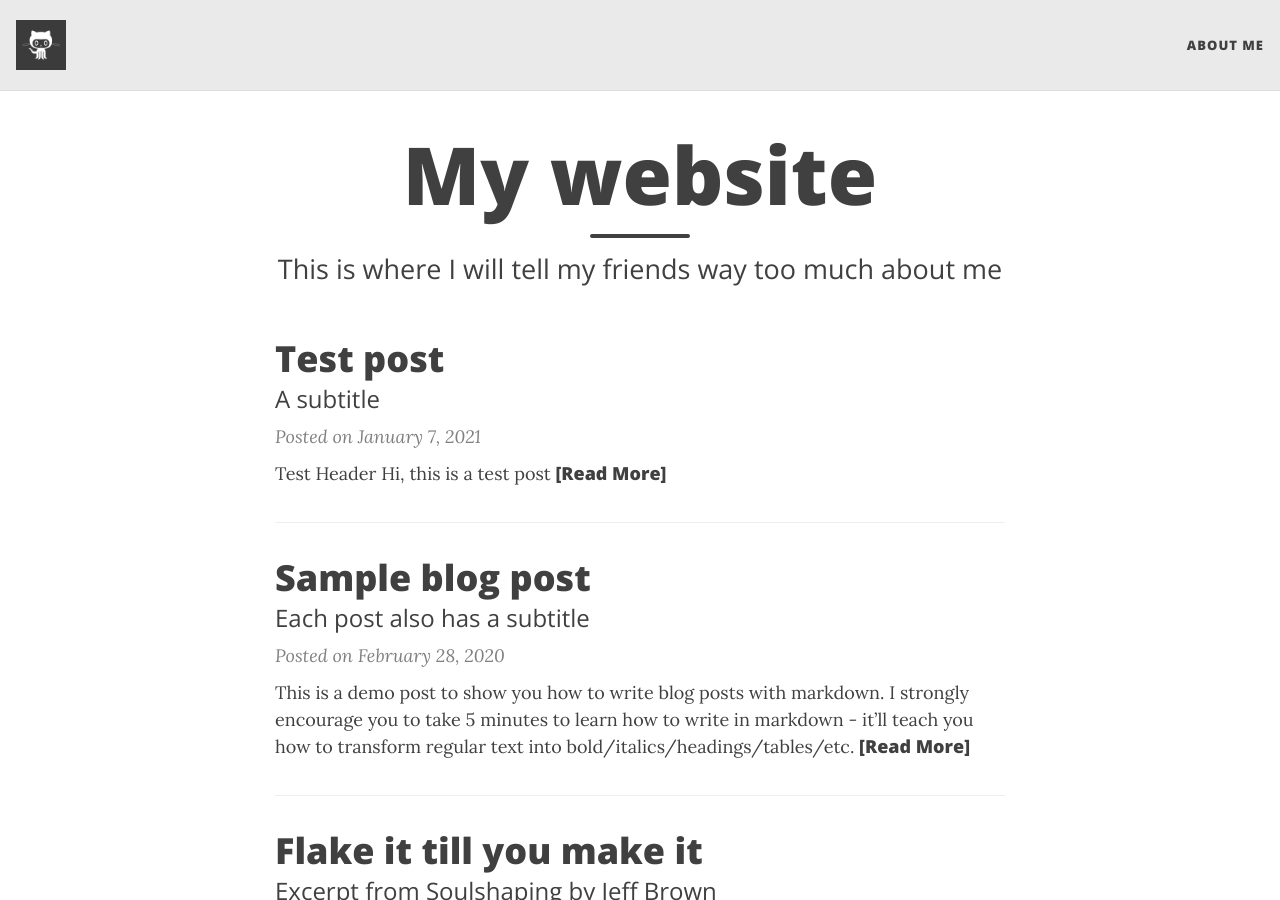
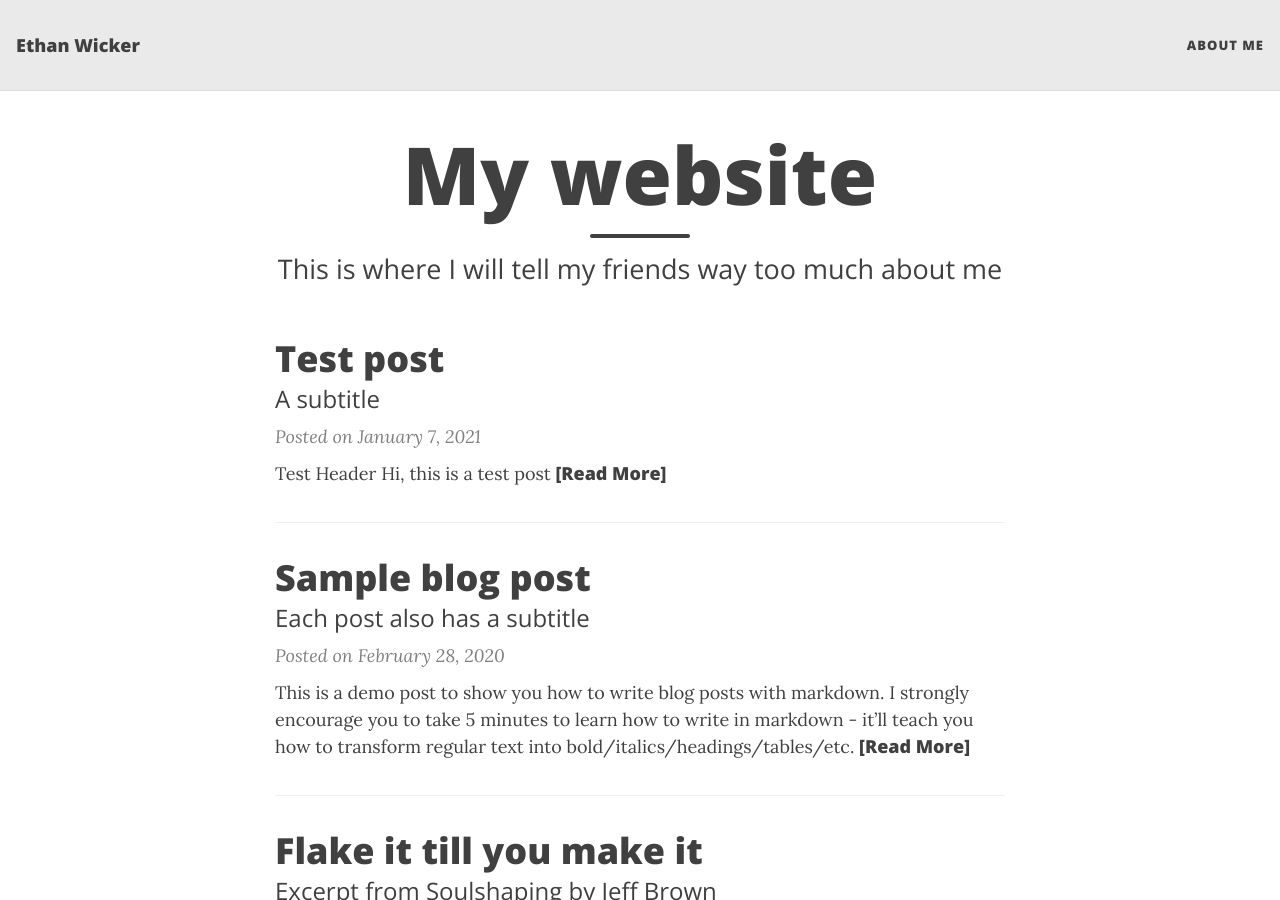
Before and after one commit to ethanwicker/ethanwicker.github.io, a Jekyll site: the page built from index.html, in a window 1280 px wide and 900 px high. Built offline with Jekyll 4.4.1, drawn with Linux system fonts in a browser that asks for light colours; nearby versions of some CDN libraries; the list of posts is cut into pages by our own code.

Commit message:
Updating _config.yml

```diff
--- a/_config.yml
+++ b/_config.yml
@@ -23,12 +23,12 @@ navbar-links:
 #avatar: "/assets/img/avatar-icon.png"
 
 # By default, the image is cut into a circle. You can disable this behaviour by setting 'round-avatar: false'
-round-avatar: true
+#round-avatar: true
 
 # If you want to have an image logo in the top-left corner instead of having the title of the website,
 # then specify the following parameter
 #title-img: /path/to/image
-title-img: "/assets/img/avatar-icon.png"
+
 
 
 # --- Footer social media links --- #
```
